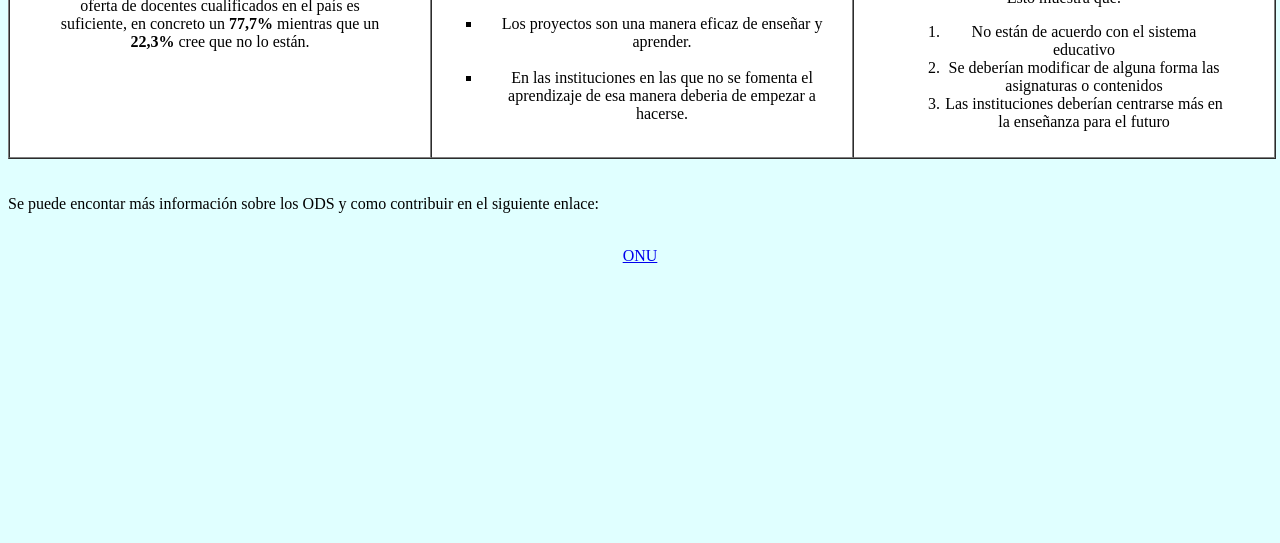
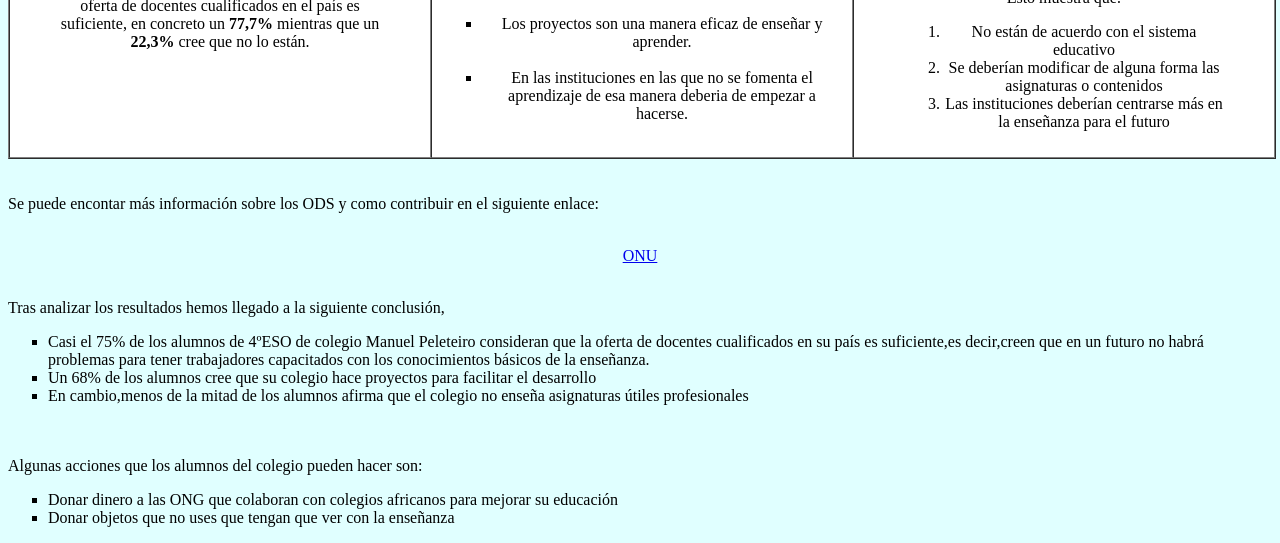
Before and after one commit to pqsissi/pqsissi.github.io, a plain HTML site: page datos.html in a window 1280 px wide. Shown: the part 1345-1888 px from the top of the page. Before the commit the page ends 1644 px from the top, so only its background shows below. Drawn offline with Linux system fonts and the light colour scheme.

Commit message:
Update datos.html

```diff
--- a/datos.html
+++ b/datos.html
@@ -86,3 +86,16 @@ Un <b>68,5%</b> cree que en su colegio se hacen proyectos para facilitar el desa
  <p align="center"><a href="https://www.un.org/sustainabledevelopment/es/objetivos-de-desarrollo-sostenible/">ONU</a>
 <br>
 <br>
+   <p align="left">Tras analizar los resultados hemos llegado a la siguiente conclusión,
+<ul type="square">
+<li>Casi el 75% de los alumnos de 4ºESO de colegio Manuel Peleteiro consideran que la oferta de docentes cualificados en su país es suficiente,es decir,creen que en un futuro no habrá problemas para tener trabajadores capacitados con los conocimientos básicos de la enseñanza.</li>
+<li>Un 68% de los alumnos cree que su colegio hace proyectos para facilitar el desarrollo</li>
+<li>En cambio,menos de la mitad de los alumnos  afirma que el colegio no enseña asignaturas útiles profesionales </li>
+</ul>
+<br>
+<br>
+Algunas acciones que los alumnos del colegio pueden hacer son:
+<ul type="square">
+<li>Donar dinero a las ONG que colaboran con colegios africanos para mejorar su educación</li>
+<li>Donar objetos que no uses que tengan que ver con la enseñanza</li>
+</ul>
```
